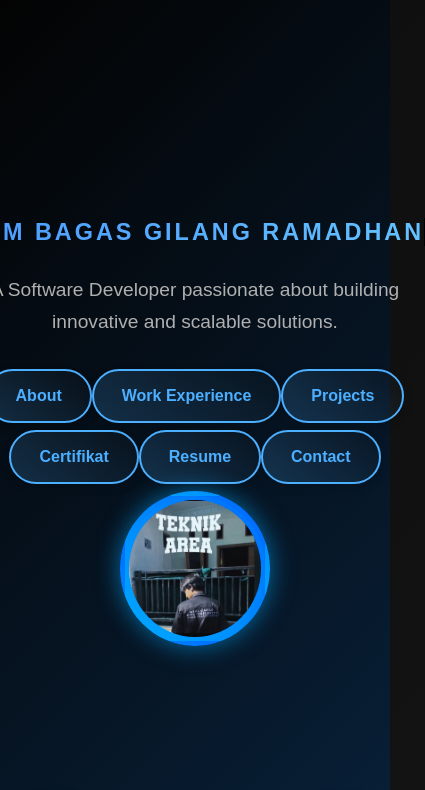
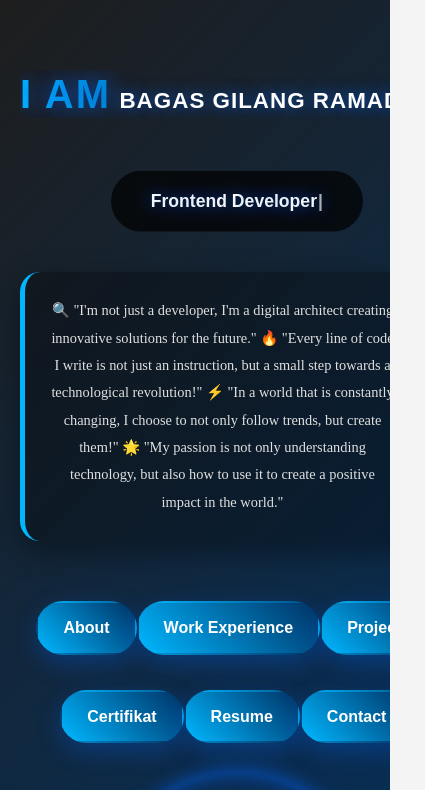
Before and after one commit to bagasgr/portfolio, a React (Create React App) app: page / in a window 390 px wide. Shown: the top 790 px of the page, 425 px wide, since content can reach past the window. Built offline with nearby package versions, Linux system fonts and the light colour scheme.

Commit message:
MEMPERBARUI DSAIN

```diff
--- a/src/App.css
+++ b/src/App.css
@@ -101,24 +101,47 @@ body {
 
 /* Hero Section */
 .hero-section {
+  display: grid;
+  grid-template-columns: 1fr 1fr;
+  gap: 30px;
+  justify-items: center;
+  align-items: center;
+  min-height: 100vh;
+  background: linear-gradient(135deg, #1e1e1e, #003366);
+  padding: 50px 20px;
+  box-sizing: border-box;
+  position: relative;
+  overflow: hidden;
+  text-align: center;
+}
+
+/* Hero Container */
+.hero-container {
   display: flex;
   flex-direction: column;
   align-items: center;
   justify-content: center;
-  height: 100vh;
-  background: linear-gradient(135deg, rgba(0, 0, 0, 0.8), rgba(0, 40, 80, 0.6)); /* Dark gradient for the hero section */
-  position: relative;
-  animation: fadeInHero 1.5s ease-out;
+  max-width: 800px;
+  width: 100%;
+  background: rgba(0, 0, 0, 0.8);
+  padding: 40px;
+  border-radius: 30px;
+  box-shadow: 0 0 40px rgba(0, 102, 255, 0.8);
   text-align: center;
-  padding: 0 20px;
-  transform-origin: center center;
+  animation: fadeInHero 2s ease-out;
+  transition: transform 0.4s ease, box-shadow 0.4s ease;
 }
 
-/* Animation for Hero Section */
+.hero-container:hover {
+  transform: scale(1.05);
+  box-shadow: 0 0 80px rgba(0, 102, 255, 1);
+}
+
+/* Animasi Fade In */
 @keyframes fadeInHero {
   from {
     opacity: 0;
-    transform: translateY(40px);
+    transform: translateY(50px);
   }
   to {
     opacity: 1;
@@ -128,150 +151,350 @@ body {
 
 /* Hero Title */
 .hero-title {
-  font-size: 4rem;
+  font-size: 2rem;
+  letter-spacing: 2px;
   font-weight: 700;
+  color: #ffffff;
   margin-bottom: 20px;
   text-transform: uppercase;
-  background: linear-gradient(to right, #4C9BFF, #63C2FF); /* Subtle blue gradient */
+  text-align: center;
+  text-shadow: 0 0 15px rgba(0, 102, 255, 0.7);
+  transition: transform 0.3s ease, color 0.3s ease;
+}
+
+/* Hover Effect on Hero Title */
+.hero-title:hover {
+  transform: translateY(-5px);
+  color: #00b7ff;
+}
+
+/* Wrapper untuk I AM Text dan Nama */
+.wrapper {
+  display: flex;
+  flex-direction: column;
+  align-items: center;
+  justify-content: center;
+  text-align: center;
+  padding: 20px;
+}
+
+/* I AM Text */
+.iam {
+  font-size: 4rem;
+  font-weight: 900;
+  color: white;
+  background: linear-gradient(90deg, #00b7ff, #003366);
+  background-size: 300% auto;
   -webkit-background-clip: text;
   background-clip: text;
   -webkit-text-fill-color: transparent;
-  animation: slideInTitle 2s ease-out;
-  letter-spacing: 3px;
+  text-shadow: 0 0 20px rgba(0, 102, 255, 0.6), 0 0 50px rgba(0, 102, 255, 0.3);
+  transition: text-shadow 0.3s ease-in-out, transform 0.3s ease-in-out;
 }
 
-/* Animation for Hero Title */
-@keyframes slideInTitle {
-  from {
-    transform: translateX(-150px);
-    opacity: 0;
+.iam:hover {
+  text-shadow: 0 0 30px rgba(0, 102, 255, 1), 0 0 80px rgba(0, 102, 255, 0.5);
+  transform: scale(1.05);
+}
+
+/* Nama */
+.name {
+  font-size: 2.5rem;
+  font-weight: 700;
+  color: white;
+  margin-top: 20px;
+  position: relative;
+  padding-bottom: 12px;
+  text-align: center;
+  letter-spacing: 1px;
+  transition: transform 0.4s ease, color 0.3s ease;
+}
+
+.name::after {
+  content: "";
+  position: absolute;
+  left: 50%;
+  bottom: 0;
+  width: 60%;
+  height: 3px;
+  background: linear-gradient(to right, #00b7ff, #003366);
+  transform: translateX(-50%);
+  transition: width 0.3s ease, opacity 0.3s ease;
+}
+
+.name:hover {
+  transform: translateY(-10px);
+  color: #00b7ff;
+}
+
+.name:hover::after {
+  width: 100%;
+  opacity: 1;
+}
+
+/* MEDIA QUERIES FOR RESPONSIVE DESIGN */
+
+/* Mobile Devices (small screens) */
+@media only screen and (max-width: 600px) {
+  .iam {
+    font-size: 2.5rem;
   }
-  to {
-    transform: translateX(0);
-    opacity: 1;
+
+  .name {
+    font-size: 1.5rem;
+    padding-bottom: 10px;
   }
+}
+
+/* Tablets (medium screens) */
+@media only screen and (max-width: 768px) {
+  .iam {
+    font-size: 3rem;
+  }
+
+  .name {
+    font-size: 2rem;
+  }
+}
+
+/* Large Screens (desktops) */
+@media only screen and (min-width: 1024px) {
+  .iam {
+    font-size: 5rem;
+  }
+
+  .name {
+    font-size: 2.8rem;
+  }
+}
+
+/* Animated Title */
+.animated-title {
+  font-size: 1.5rem; /* Menambah ukuran font */
+  font-weight: 600; /* Menguatkan ketebalan font */
+  color: #f8f9fa;
+  background: rgba(0, 0, 0, 0.7); /* Background lebih gelap */
+  padding: 20px 40px; /* Mengurangi jarak padding */
+  margin-top: 25px;
+  border-radius: 50px; /* Sudut lebih bulat */
+  display: inline-block;
+  white-space: nowrap;
+  position: relative;
+  z-index: 2;
+  overflow: hidden;
+  transition: transform 0.4s ease, color 0.4s ease;
+  animation: glowEffect 2.5s infinite alternate, waveEffect 3s ease-in-out infinite;
+}
+
+/* Efek Glow yang lebih dramatis */
+@keyframes glowEffect {
+  0% { text-shadow: 0 0 15px rgba(0, 102, 255, 0.7), 0 0 25px rgba(0, 102, 255, 0.6); }
+  50% { text-shadow: 0 0 35px rgba(0, 102, 255, 1), 0 0 50px rgba(0, 102, 255, 0.8); }
+  100% { text-shadow: 0 0 15px rgba(0, 102, 255, 0.7), 0 0 25px rgba(0, 102, 255, 0.6); }
+}
+
+/* Efek Gelombang */
+@keyframes waveEffect {
+  0% {
+    transform: translateY(0);
+    text-shadow: 0 0 15px rgba(0, 102, 255, 0.7);
+  }
+  50% {
+    transform: translateY(-8px);
+    text-shadow: 0 0 30px rgba(0, 102, 255, 0.8);
+  }
+  100% {
+    transform: translateY(0);
+    text-shadow: 0 0 15px rgba(0, 102, 255, 0.7);
+  }
+}
+
+/* Hover Effect */
+.animated-title:hover {
+  color: #00b7ff; /* Mengubah warna teks saat hover */
+  transform: scale(1.05); /* Meningkatkan ukuran sedikit */
+  box-shadow: 0 0 15px rgba(0, 102, 255, 1), 0 0 25px rgba(0, 102, 255, 0.7); /* Menambah efek bayangan */
+}
+
+/* Transisi warna saat hover */
+.animated-title:hover {
+  transition: all 0.4s ease;
 }
 
 /* Hero Description */
 .hero-description {
   font-size: 1.2rem;
-  margin-bottom: 30px;
-  max-width: 600px;
-  color: #B0B0B0;  /* Lighter gray for description */
-  line-height: 1.7;
-  animation: fadeInUpDescription 1.2s ease-out;
-  padding: 0 20px;
+  font-family: 'Merriweather', serif;
+  margin: 25px 0;
+  color: #e0e0e0;
+  line-height: 1.9;
+  padding: 25px;
+  background: rgba(0, 0, 0, 0.3);
+  border-left: 5px solid #00b7ff;
+  border-radius: 20px;
+  box-shadow: 0 10px 30px rgba(0, 0, 0, 0.4);
+  animation: fadeInDescription 2s ease-out;
+  transition: transform 0.3s ease, box-shadow 0.3s ease;
+}
+
+/* Hover Effect on Hero Description */
+.hero-description:hover {
+  transform: translateY(-5px);
+  box-shadow: 0 12px 35px rgba(0, 102, 255, 0.5);
+}
+
+@keyframes fadeInDescription {
+  from { opacity: 0; transform: translateY(20px); }
+  to { opacity: 1; transform: translateY(0); }
+}
+
+/* Hero Image */
+.hero-image {
+  width: 100%;
+  max-width: 400px;
+  height: 400px;
+  border-radius: 50%;
+  object-fit: cover;
+  padding: 15px;
+  box-shadow: 0 0 20px rgba(0, 102, 255, 0.7), inset 0 0 20px rgba(0, 102, 255, 0.5);
+  transition: transform 0.4s ease, box-shadow 0.4s ease, filter 0.4s ease, transform 0.5s ease-out;
+  animation: floating 3s ease-in-out infinite;
+  border: 4px solid rgba(0, 102, 255, 0.3);
+  position: relative;
+  z-index: 1;
+}
+
+/* Efek Animasi Floating */
+@keyframes floating {
+  0% { transform: translateY(0); }
+  50% { transform: translateY(-30px); } /* Gerakan lebih besar */
+  100% { transform: translateY(0); }
+}
+
+/* Efek Hover dengan Transisi 3D, Glow, dan Pembesaran */
+.hero-image:hover {
+  transform: scale(1.1) rotate(4deg); /* Membesarkan dan memutar gambar */
+  box-shadow: 0 0 60px rgba(0, 102, 255, 0.9), inset 0 0 40px rgba(0, 102, 255, 0.6); /* Glow lebih kuat */
+  filter: brightness(1.2) saturate(1.5); /* Mencerahkan dan meningkatkan saturasi warna */
+  cursor: pointer;
+  z-index: 2; /* Memastikan gambar berada di atas elemen lain */
+}
+
+/* Efek Kilau Ketika Fokus pada Hero Image */
+.hero-image::after {
+  content: '';
+  position: absolute;
+  top: 0;
+  left: 0;
+  width: 100%;
+  height: 100%;
+  border-radius: 50%;
+  background: rgba(0, 102, 255, 0.8);
+  animation: pulseEffect 1.5s infinite;
+  opacity: 0.5;
+  z-index: -1;
+}
+
+/* Efek Kilau Pulse */
+@keyframes pulseEffect {
+  0% { opacity: 0.5; }
+  50% { opacity: 0.8; }
+  100% { opacity: 0.5; }
 }
 
 
-
-/* Hero Description */
-.hero-description {
-  font-size: 1.2rem;
-  margin-bottom: 30px;
-  max-width: 600px;
-  color: #B0B0B0;  /* Lighter gray for description */
-  line-height: 1.7;
-  animation: fadeInUpDescription 1.2s ease-out, bounce 1s infinite;  /* Menambahkan animasi bounce ke elemen */
-  padding: 0 20px;
-}
-.rotate-in {
-  animation: rotateIn 1s ease-out;
+/* Navigation Button */
+.navigation a {
+  display: inline-block;
+  padding: 14px 30px;
+  border-radius: 35px;
+  text-decoration: none;
+  color: #ffffff;
+  font-weight: 600;
+  background: linear-gradient(45deg, #00b7ff, #003366);
+  border: 2px solid transparent;
+  text-align: center;
+  margin-top: 35px;
+  transition: all 0.4s ease;
+  box-shadow: 0 8px 25px rgba(0, 102, 255, 0.3);
 }
 
-@keyframes rotateIn {
-  from {
-    transform: rotate(-200deg);
-    opacity: 0;
+/* Hover Effect on Navigation Button */
+.navigation a:hover {
+  background: linear-gradient(45deg, #00c6ff, #003366);
+  transform: scale(1.1);
+  box-shadow: 0 15px 35px rgba(0, 102, 255, 0.5);
+}
+
+/* Responsiveness */
+@media (max-width: 1024px) {
+  .hero-title {
+    font-size: 1.6rem;
   }
-  to {
-    transform: rotate(0);
-    opacity: 1;
+  .iam {
+    font-size: 3.5rem;
+  }
+  .name {
+    font-size: 1.8rem;
+  }
+  .hero-description {
+    font-size: 1.1rem;
+  }
+  .animated-title {
+    font-size: 1.1rem;
+  }
+}
+
+@media (max-width: 768px) {
+  .hero-section {
+    grid-template-columns: 1fr;
+  }
+
+  .hero-container {
+    max-width: 90%;
+  }
+
+  .hero-image {
+    max-width: 320px;
+  }
+
+  .iam {
+    font-size: 2.8rem;
+  }
+
+  .name {
+    font-size: 1.5rem;
+  }
+
+  .hero-description {
+    font-size: 1rem;
+  }
+}
+
+@media (max-width: 480px) {
+  .hero-title {
+    font-size: 1.3rem;
+  }
+
+  .iam {
+    font-size: 2.5rem;
+  }
+
+  .name {
+    font-size: 1.4rem;
+  }
+
+  .hero-description {
+    font-size: 0.9rem;
+  }
+
+  .navigation a {
+    font-size: 1rem;
+    padding: 12px 25px;
   }
 }
 
 
-.hero-image {
-  width: 100%;
-  max-width: 320px;
-  height: auto;
-  border-radius: 50%;
-  object-fit: cover;
-  transition: transform 0.4s ease-in-out, box-shadow 0.4s;
-  border: 5px solid transparent;
-  background: linear-gradient(45deg, #00aaff, #0066ff);
-  padding: 8px;
-  box-shadow: 0px 0px 25px rgba(0, 170, 255, 0.6), inset 0px 0px 10px rgba(0, 170, 255, 0.3);
-  animation: neon-flicker 1.5s infinite alternate, floating 3s ease-in-out infinite;
-}
-
-/* Responsiveness */
-@media (max-width: 768px) {
-  .hero-image {
-    max-width: 200px;
-    padding: 6px;
-  }
-}
-
-@media (max-width: 480px) {
-  .hero-image {
-    max-width: 150px;
-    padding: 4px;
-  }
-}
-
-
-
-/* Navigation */
-.navigation a {
-  display: inline-block;
-  padding: 12px 28px;
-  border: 2px solid #4CAFFF;
-  border-radius: 30px;
-  text-decoration: none;
-  color: #4CAFFF;
-  font-weight: 600;
-  font-size: 1rem;
-  background: linear-gradient(45deg, rgba(76, 175, 255, 0.2), rgba(30, 30, 30, 0.1));
-  box-shadow: 0px 4px 10px rgba(0, 0, 0, 0.15);
-  position: relative;
-  overflow: hidden;
-  transition: all 0.3s ease-in-out;
-  cursor: pointer;
-  text-align: center;
-}
-
-/* Boom animation on click */
-@keyframes boom {
-  0% {
-    transform: scale(1);
-  }
-  50% {
-    transform: scale(1.5);
-  }
-  100% {
-    transform: scale(1);
-  }
-}
-
-/* Loading spinner style */
-.loading-spinner {
-  border: 4px solid transparent;
-  border-top: 4px solid #fff;
-  border-radius: 50%;
-  width: 20px;
-  height: 20px;
-  animation: spin 1s linear infinite;
-}
-
-@keyframes spin {
-  0% {
-    transform: rotate(0deg);
-  }
-  100% {
-    transform: rotate(360deg);
-  }
-}
 
 /* Button styles for when loading */
 .navigation a.loading {
--- a/src/App.js
+++ b/src/App.js
@@ -1,6 +1,7 @@
 import React, { useState, useEffect } from "react";
 import { BrowserRouter as Router, Route, Routes } from "react-router-dom";
 import "./App.css";
+import Typewriter from "typewriter-effect";
 
 // Import Gambar
 import programmerImg from "./images/fota pro.jpeg";
@@ -33,13 +34,14 @@ const ScrollToTopButton = () => {
     };
   }, []);
 
-  return (
-    isVisible && (
-      <button onClick={() => window.scrollTo({ top: 0, behavior: "smooth" })} className="scroll-to-top">
+  return isVisible ? (
+    <button
+      onClick={() => window.scrollTo({ top: 0, behavior: "smooth" })}
+      className="scroll-to-top"
+    >
       Back to Top
     </button>
-    )
-  );
+  ) : null;
 };
 
 function App() {
@@ -53,24 +55,68 @@ function App() {
     setNotification(null);
   };
 
+
+
   return (
     <Router>
       <div className="App">
         {/* Hero Section */}
         <div className="hero-section">
           <div className="hero-content">
-            <h1 className="hero-title">I Am <span>Bagas Gilang Ramadhan</span></h1>
-            <p className="hero-description">A Software Developer passionate about building innovative and scalable solutions.</p>
+            <h1 className="hero-title">
+              <span className="iam">I Am</span>{" "}
+              <span className="name">Bagas Gilang Ramadhan</span>
+            </h1>
+            <h2 className="animated-title">
+              <Typewriter
+                options={{
+                  strings: [
+                    "Backend Developer",
+                    "Frontend Developer",
+                    "Fullstack Developer",
+                    "Cybersecurity Specialist",
+                    "Data Analyst",
+                    "Software Engineer",
+                    "Ethical Hacking",
+                    "Machine Learning",
+                    "AI Engineer",
+                  ],
+                  autoStart: true,
+                  loop: true,
+                  delay: 50,
+                  deleteSpeed: 20,
+                }}
+              />
+            </h2>
+            <p className="hero-description">
+            🔍 "I'm not just a developer, I'm a digital architect creating innovative solutions for the future."
+
+🔥 "Every line of code I write is not just an instruction, but a small step towards a technological revolution!"
+
+⚡ "In a world that is constantly changing, I choose to not only follow trends, but create them!"
+
+🌟 "My passion is not only understanding technology, but also how to use it to create a positive impact in the world."
+</p>
             <div className="navigation">
               <a href="/about">About</a>
               <a href="/pengalaman">Work Experience</a>
               <a href="/projects">Projects</a>
               <a href="/certifikat">Certifikat</a>
-              <a href="/pdf/BagasGilangRamadhan_softwareDeveloper(1).pdf" target="_blank" rel="noopener noreferrer">Resume</a>
+              <a
+                href="/pdf/BagasGilangRamadhan_softwareDeveloper(1).pdf"
+                target="_blank"
+                rel="noopener noreferrer"
+              >
+                Resume
+              </a>
               <a href="/contact">Contact</a>
             </div>
           </div>
-          <img src={fotobagasImg} alt="Bagas Gilang Ramadhan" className="hero-image" />
+          <img
+            src={fotobagasImg}
+            alt="Bagas Gilang Ramadhan"
+            className="hero-image"
+          />
         </div>
 
         {/* Skill Section */}
@@ -79,58 +125,80 @@ function App() {
             {
               title: "Fullstack Developer",
               img: programmerImg,
-      content: "With extensive experience as a Fullstack Developer, I have built and optimized various web applications, from e-commerce platforms to inventory management systems and online transportation services. I specialize in PHP (Native & CodeIgniter), JavaScript, and MySQL, ensuring seamless integration between frontend and backend. My expertise includes designing responsive UI/UX, implementing secure authentication, and optimizing database performance. I take pride in delivering scalable, efficient, and high-performing web applications that enhance user experience and business growth."
+              content:
+                "Fullstack Developer With expertise in both frontend and backend development, I craft dynamic and responsive web applications. Using technologies like JavaScript, PHP, and SQL, I build seamless user experiences and scalable architectures. My proficiency in HTML, CSS, and frameworks like React ensures aesthetically pleasing designs, while my backend skills in database management and API development enable efficient data handling and secure operations.",
             },
             {
               title: "Cybersecurity Specialist",
               img: cybersecurityImg,
-      content: "I have a deep understanding of cybersecurity principles and best practices. I specialize in securing web applications against common threats such as SQL Injection, Cross-Site Scripting (XSS), and Cross-Site Request Forgery (CSRF). I implement encryption techniques, multi-factor authentication (MFA), and security monitoring to protect sensitive data. My knowledge extends to ethical hacking practices, vulnerability assessments, and penetration testing to identify and mitigate security risks before they become threats."
+              content:
+                "Cybersecurity Specialist I specialize in securing digital infrastructures by implementing robust security measures and risk assessments. With knowledge of network security, penetration testing, and cryptography, I safeguard systems against cyber threats. My experience includes vulnerability analysis, firewalls, and SIEM tools to ensure compliance and data protection. I am adept at ethical hacking to preemptively identify and mitigate security risks.",
             },
             {
               title: "Data Analyst",
               img: dataImg,
-      content: "I am skilled in data analysis and business intelligence, using SQL to extract valuable insights and optimize decision-making. I have worked with large datasets to identify patterns and trends, leveraging machine learning algorithms such as K-Nearest Neighbors (KNN) for predictive analytics. With expertise in Python, Pandas, and Matplotlib, I create compelling data visualizations that translate raw numbers into actionable business strategies. My analytical mindset enables me to drive efficiency and innovation through data-driven solutions."
+              content:
+                "Data Analyst I transform raw data into actionable insights through statistical analysis and data visualization. Using tools like Python, SQL, and Power BI, I analyze trends and patterns that drive strategic decision-making. My expertise in data preprocessing, predictive modeling, and business intelligence helps organizations optimize performance and achieve measurable growth.",
             },
             {
               title: "Software Engineer",
               img: softwareImg,
-      content: "As a Software Engineer, I excel in designing, developing, and maintaining robust software applications. I follow industry best practices, including clean code principles, modular programming, and Agile methodologies. My approach involves thorough system analysis using Unified Modeling Language (UML) diagrams, ensuring a structured development process. I have successfully built high-performance applications that enhance productivity, optimize business processes, and meet evolving technological demands."
+              content:
+                "Software Engineer I design, develop, and maintain software solutions with a strong foundation in object-oriented programming. Proficient in Java, C++, and Python, I build scalable applications that meet diverse business needs. My experience in software lifecycle management, debugging, and performance optimization ensures reliable and efficient software products that enhance user engagement and productivity.",
             },
             {
               title: "DevOps Engineer",
               img: devImg,
-      content: "I have hands-on experience in DevOps, managing server configurations, CI/CD pipelines, and cloud deployments. I have worked with AWS, DigitalOcean, and on-premise hosting solutions, ensuring seamless deployment and scalability. My expertise includes setting up automated build and deployment pipelines, optimizing system performance, and maintaining server security. By integrating DevOps practices, I enhance development efficiency, minimize downtime, and streamline collaboration between development and operations teams."
+              content:
+                "DevOps Engineer I bridge the gap between development and operations, streamlining workflows through CI/CD pipelines and automation. With expertise in Docker, Kubernetes, and cloud platforms like AWS, I enhance deployment efficiency and scalability. My knowledge of infrastructure as code (IaC) and system monitoring ensures optimal system performance and minimal downtime.",
             },
             {
               title: "Ethical Hacking",
               img: etImg,
-      content: "With a passion for cybersecurity, I have developed a solid foundation in ethical hacking. I understand attack vectors, penetration testing methodologies, and network security protocols. I have conducted security assessments to identify vulnerabilities in web applications and network infrastructures. By utilizing ethical hacking tools and techniques, I help strengthen system defenses, ensuring data protection and compliance with security standards."
+              content:
+                "Ethical Hacking I proactively identify vulnerabilities in systems through penetration testing and security assessments. My knowledge of ethical hacking methodologies, Kali Linux, and exploit frameworks like Metasploit allows me to test and strengthen defenses. By simulating cyberattacks, I provide organizations with critical insights to enhance security postures and prevent real-world breaches.",
             },
             {
               title: "Machine Learning",
               img: macinImg,
-      content: "I have experience in machine learning and artificial intelligence, particularly in classification and predictive analytics. I have applied K-Nearest Neighbors (KNN) and Decision Tree algorithms to solve real-world problems, such as student graduation predictions. Using Python and libraries like Scikit-Learn, I build models that analyze data patterns and provide accurate forecasts. My knowledge of AI enables me to develop intelligent applications that drive automation and enhance decision-making processes."
+              content:
+                "Machine Learning I develop intelligent models that leverage data-driven decision-making using Python, TensorFlow, and scikit-learn. My expertise in supervised and unsupervised learning enables me to build predictive algorithms for applications like image recognition, natural language processing, and anomaly detection. I optimize model performance to drive innovation and automation.",
             },
             {
               title: "Project Manager IT",
               img: proImg,
-      content: "As an IT Project Manager, I excel in leading teams, managing software development lifecycles, and ensuring project success. I have experience in Agile and Scrum methodologies, coordinating between developers, designers, and stakeholders to achieve project goals efficiently. I have successfully delivered multiple software projects on time and within budget by implementing strategic planning, risk management, and continuous progress tracking. My leadership skills help foster collaboration and drive innovation within development teams."
+              content:
+                "Project Manager IT I lead IT projects from inception to completion, ensuring seamless execution within scope, time, and budget. My skills in Agile, Scrum, and stakeholder management enable efficient coordination between teams. I focus on risk assessment, resource allocation, and performance tracking to drive project success while maintaining high-quality deliverables and stakeholder satisfaction.",
+            },
+          ].map((skill, index) => (
+            <div
+              className="skill-card"
+              key={index}
+              onClick={() =>
+                handleImageClick(skill.title, skill.content)
               }
-  ].map((skill, index) => (
-    <div className="skill-card" key={index} onClick={() => handleImageClick(skill.title, skill.content)}>
-      <img src={skill.img} alt={skill.title} className="skill-image" />
+            >
+              <img
+                src={skill.img}
+                alt={skill.title}
+                className="skill-image"
+              />
               <h3 className="skill-title">{skill.title}</h3>
             </div>
           ))}
         </div>
-
 
         {/* Notification Section */}
         {notification && (
           <div className="notification">
             <h2>{notification.title}</h2>
             <p>{notification.content}</p>
-            <button className="close-button" onClick={closeNotification}>Close</button>
+            <button
+              className="close-button"
+              onClick={closeNotification}
+            >
+              Close
+            </button>
           </div>
         )}
 
```
Also changed, not shown: package.json (+4 -3 lines), 1 other file (tests, documents, lock files or other folders). Lines whose indentation alone changed are shown as unchanged.
